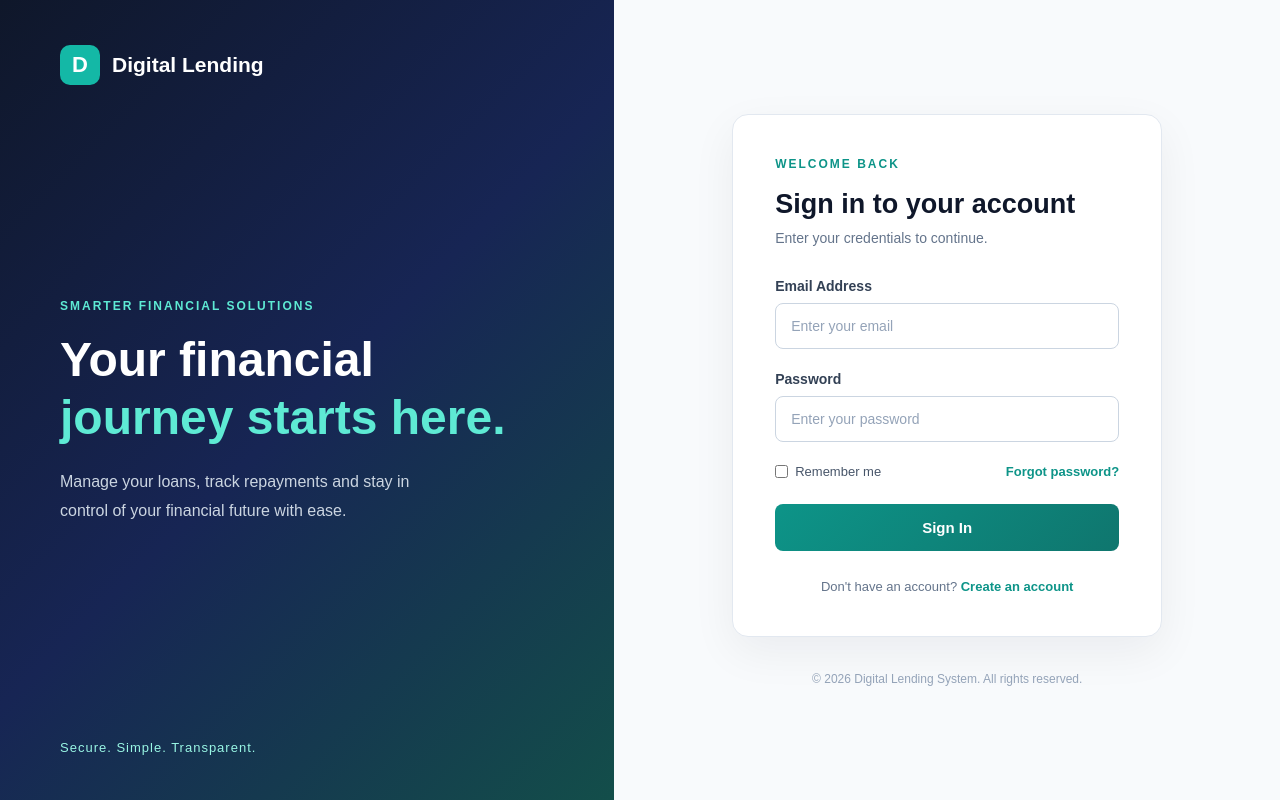
After one commit to hey-pranay/digital-lending-system, a Spring Boot app: page /login in a window 1280 px wide. The commit adds this page. Run offline with Spring Boot 4, Linux system fonts and the light colour scheme.

Commit message:
feat(frontend): add premium login page UI

```diff
--- /dev/null
+++ b/src/main/java/com/sprint/lending/controller/AuthPageController.java
@@ -0,0 +1,14 @@
+package com.sprint.lending.controller;
+
+import org.springframework.stereotype.Controller;
+import org.springframework.web.bind.annotation.GetMapping;
+
+@Controller
+public class AuthPageController {
+
+    @GetMapping("/login")
+    public String loginPage() {
+        return "auth/login";
+    }
+
+}
--- a/src/main/resources/static/css/style.css
+++ b/src/main/resources/static/css/style.css
@@ -65,3 +65,289 @@ main a {
 main a:hover {
     background-color: #1d4ed8;
 }
+
+
+
+/* =========================================
+   LOGIN PAGE - PREMIUM FINTECH DESIGN
+========================================= */
+
+.login-container {
+    min-height: 100vh;
+    display: flex;
+    background-color: #f8fafc;
+}
+
+/* LEFT BANNER */
+
+.login-banner {
+    width: 48%;
+    min-height: 100vh;
+    padding: 45px 60px;
+    display: flex;
+    flex-direction: column;
+    justify-content: space-between;
+
+    background: linear-gradient(
+            135deg,
+            #0f172a,
+            #172554,
+            #134e4a
+    );
+
+    color: #ffffff;
+}
+
+.brand {
+    display: flex;
+    align-items: center;
+    gap: 12px;
+    font-size: 21px;
+    font-weight: bold;
+}
+
+.brand-icon {
+    width: 40px;
+    height: 40px;
+    display: flex;
+    align-items: center;
+    justify-content: center;
+
+    background-color: #14b8a6;
+    color: #ffffff;
+    border-radius: 10px;
+    font-size: 22px;
+}
+
+.banner-content {
+    max-width: 480px;
+}
+
+.eyebrow {
+    color: #0d9488;
+    font-size: 12px;
+    font-weight: bold;
+    letter-spacing: 2px;
+    margin-bottom: 18px;
+}
+
+.login-banner .eyebrow {
+    color: #5eead4;
+}
+
+.banner-content h1 {
+    font-size: 48px;
+    line-height: 1.2;
+    margin-bottom: 22px;
+}
+
+.banner-content h1 span {
+    color: #5eead4;
+}
+
+.banner-description {
+    color: #cbd5e1;
+    font-size: 16px;
+    line-height: 1.8;
+    max-width: 400px;
+}
+
+.banner-footer {
+    color: #99f6e4;
+    font-size: 13px;
+    letter-spacing: 1px;
+}
+
+
+/* RIGHT LOGIN SECTION */
+
+.login-form-section {
+    width: 52%;
+    min-height: 100vh;
+    display: flex;
+    flex-direction: column;
+    justify-content: center;
+    align-items: center;
+    padding: 40px 25px;
+}
+
+.login-card {
+    width: 100%;
+    max-width: 430px;
+    padding: 42px;
+    background-color: #ffffff;
+    border: 1px solid #e2e8f0;
+    border-radius: 16px;
+
+    box-shadow: 0 15px 45px rgba(15, 23, 42, 0.06);
+}
+
+.form-heading {
+    margin-bottom: 32px;
+}
+
+.form-heading h2 {
+    font-size: 27px;
+    color: #0f172a;
+    margin-bottom: 10px;
+}
+
+.form-heading > p:last-child {
+    color: #64748b;
+    font-size: 14px;
+}
+
+
+/* FORM INPUTS */
+
+.form-group {
+    margin-bottom: 22px;
+}
+
+.form-group label {
+    display: block;
+    font-size: 14px;
+    font-weight: 600;
+    color: #334155;
+    margin-bottom: 9px;
+}
+
+.form-group input {
+    width: 100%;
+    padding: 14px 15px;
+    border: 1px solid #cbd5e1;
+    border-radius: 8px;
+    outline: none;
+    font-size: 14px;
+    color: #0f172a;
+    transition: border-color 0.2s, box-shadow 0.2s;
+}
+
+.form-group input::placeholder {
+    color: #94a3b8;
+}
+
+.form-group input:focus {
+    border-color: #0d9488;
+    box-shadow: 0 0 0 3px rgba(13, 148, 136, 0.12);
+}
+
+
+/* REMEMBER ME AND FORGOT PASSWORD */
+
+.form-options {
+    display: flex;
+    justify-content: space-between;
+    align-items: center;
+    gap: 10px;
+    margin-bottom: 25px;
+    font-size: 13px;
+}
+
+.remember-me {
+    display: flex;
+    align-items: center;
+    gap: 7px;
+    color: #475569;
+}
+
+.remember-me input {
+    accent-color: #0d9488;
+}
+
+.form-options a,
+.register-link a {
+    color: #0d9488;
+    text-decoration: none;
+    font-weight: 600;
+}
+
+
+/* LOGIN BUTTON */
+
+.login-button {
+    width: 100%;
+    padding: 15px;
+    background: linear-gradient(135deg, #0d9488, #0f766e);
+    color: #ffffff;
+    border: none;
+    border-radius: 8px;
+    font-size: 15px;
+    font-weight: bold;
+    cursor: pointer;
+    transition: transform 0.2s, box-shadow 0.2s;
+}
+
+.login-button:hover {
+    transform: translateY(-2px);
+    box-shadow: 0 8px 20px rgba(13, 148, 136, 0.25);
+}
+
+
+/* REGISTER LINK AND FOOTER */
+
+.register-link {
+    margin-top: 28px;
+    text-align: center;
+    font-size: 13px;
+    color: #64748b;
+}
+
+.form-footer {
+    margin-top: 35px;
+    text-align: center;
+    font-size: 12px;
+    color: #94a3b8;
+}
+
+
+/* RESPONSIVE DESIGN */
+
+@media (max-width: 900px) {
+    .login-banner {
+        width: 42%;
+        padding: 35px;
+    }
+
+    .login-form-section {
+        width: 58%;
+    }
+
+    .banner-content h1 {
+        font-size: 36px;
+    }
+}
+
+@media (max-width: 650px) {
+    .login-container {
+        flex-direction: column;
+    }
+
+    .login-banner {
+        width: 100%;
+        min-height: 280px;
+        padding: 25px;
+    }
+
+    .banner-content {
+        margin: 40px 0;
+    }
+
+    .banner-content h1 {
+        font-size: 32px;
+    }
+
+    .banner-footer {
+        display: none;
+    }
+
+    .login-form-section {
+        width: 100%;
+        min-height: auto;
+        padding: 35px 20px;
+    }
+
+    .login-card {
+        padding: 28px 22px;
+    }
+}
--- /dev/null
+++ b/src/main/resources/templates/auth/login.html
@@ -0,0 +1,115 @@
+<!DOCTYPE html>
+<html lang="en" xmlns:th="http://www.thymeleaf.org">
+
+<head>
+    <meta charset="UTF-8">
+    <meta name="viewport" content="width=device-width, initial-scale=1.0">
+
+    <title>Login | Digital Lending System</title>
+
+    <link rel="stylesheet" th:href="@{/css/style.css}">
+</head>
+
+<body>
+
+<div class="login-container">
+
+    <!-- Left Section -->
+    <div class="login-banner">
+
+        <div class="brand">
+            <span class="brand-icon">D</span>
+            <span>Digital Lending</span>
+        </div>
+
+        <div class="banner-content">
+            <p class="eyebrow">SMARTER FINANCIAL SOLUTIONS</p>
+
+            <h1>
+                Your financial
+                <span>journey starts here.</span>
+            </h1>
+
+            <p class="banner-description">
+                Manage your loans, track repayments and stay
+                in control of your financial future with ease.
+            </p>
+        </div>
+
+        <div class="banner-footer">
+            Secure. Simple. Transparent.
+        </div>
+
+    </div>
+
+
+    <!-- Right Section -->
+    <div class="login-form-section">
+
+        <div class="login-card">
+
+            <div class="form-heading">
+                <p class="eyebrow">WELCOME BACK</p>
+                <h2>Sign in to your account</h2>
+
+                <p>Enter your credentials to continue.</p>
+            </div>
+
+            <form action="#" method="post">
+
+                <div class="form-group">
+                    <label for="email">Email Address</label>
+
+                    <input
+                            type="email"
+                            id="email"
+                            name="email"
+                            placeholder="Enter your email"
+                            required>
+                </div>
+
+                <div class="form-group">
+                    <label for="password">Password</label>
+
+                    <input
+                            type="password"
+                            id="password"
+                            name="password"
+                            placeholder="Enter your password"
+                            required>
+                </div>
+
+                <div class="form-options">
+
+                    <label class="remember-me">
+                        <input type="checkbox" name="rememberMe">
+                        Remember me
+                    </label>
+
+                    <a href="#">Forgot password?</a>
+
+                </div>
+
+                <button type="submit" class="login-button">
+                    Sign In
+                </button>
+
+            </form>
+
+            <p class="register-link">
+                Don't have an account?
+                <a th:href="@{/register}">Create an account</a>
+            </p>
+
+        </div>
+
+        <div class="form-footer">
+            © 2026 Digital Lending System. All rights reserved.
+        </div>
+
+    </div>
+
+</div>
+
+</body>
+</html>
```
